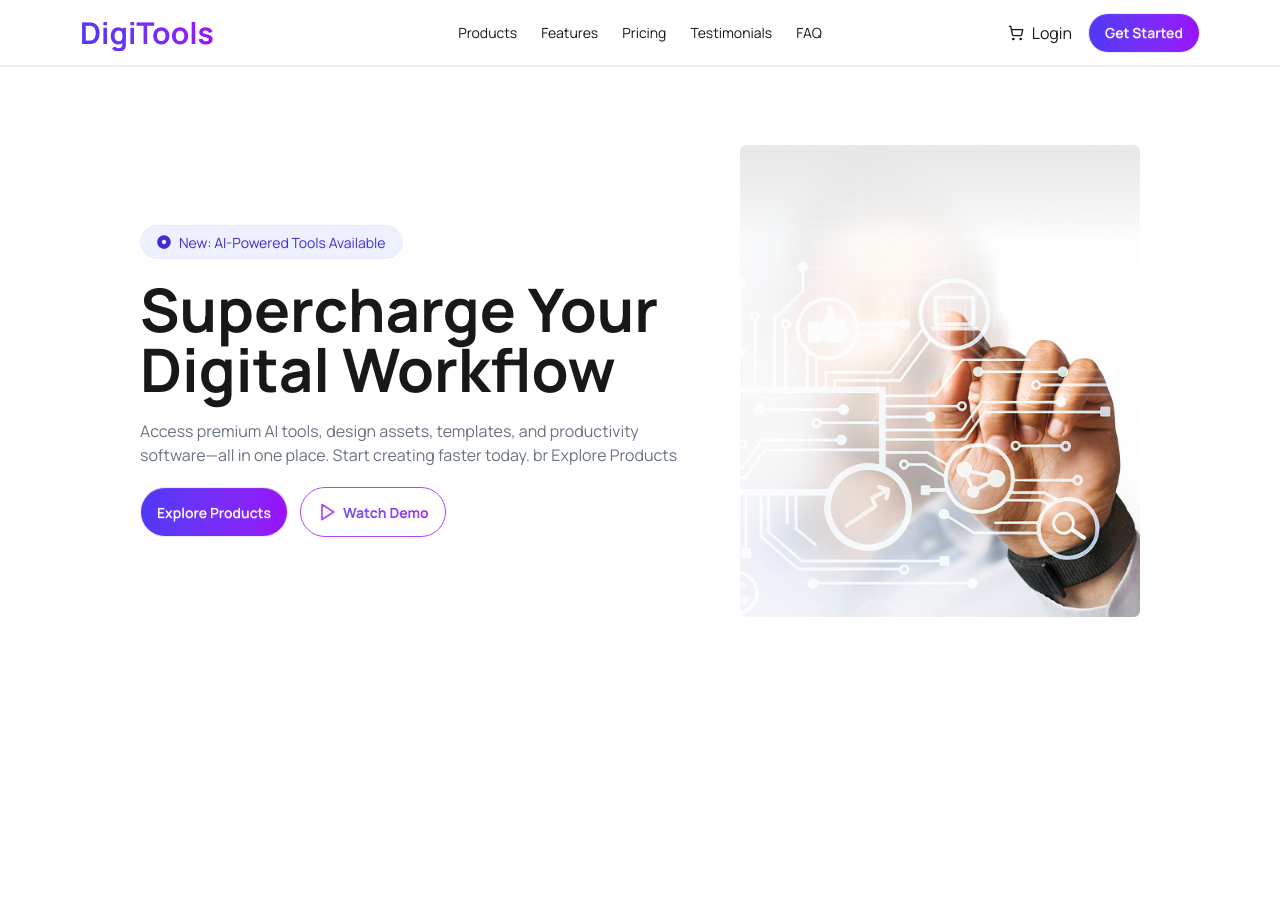
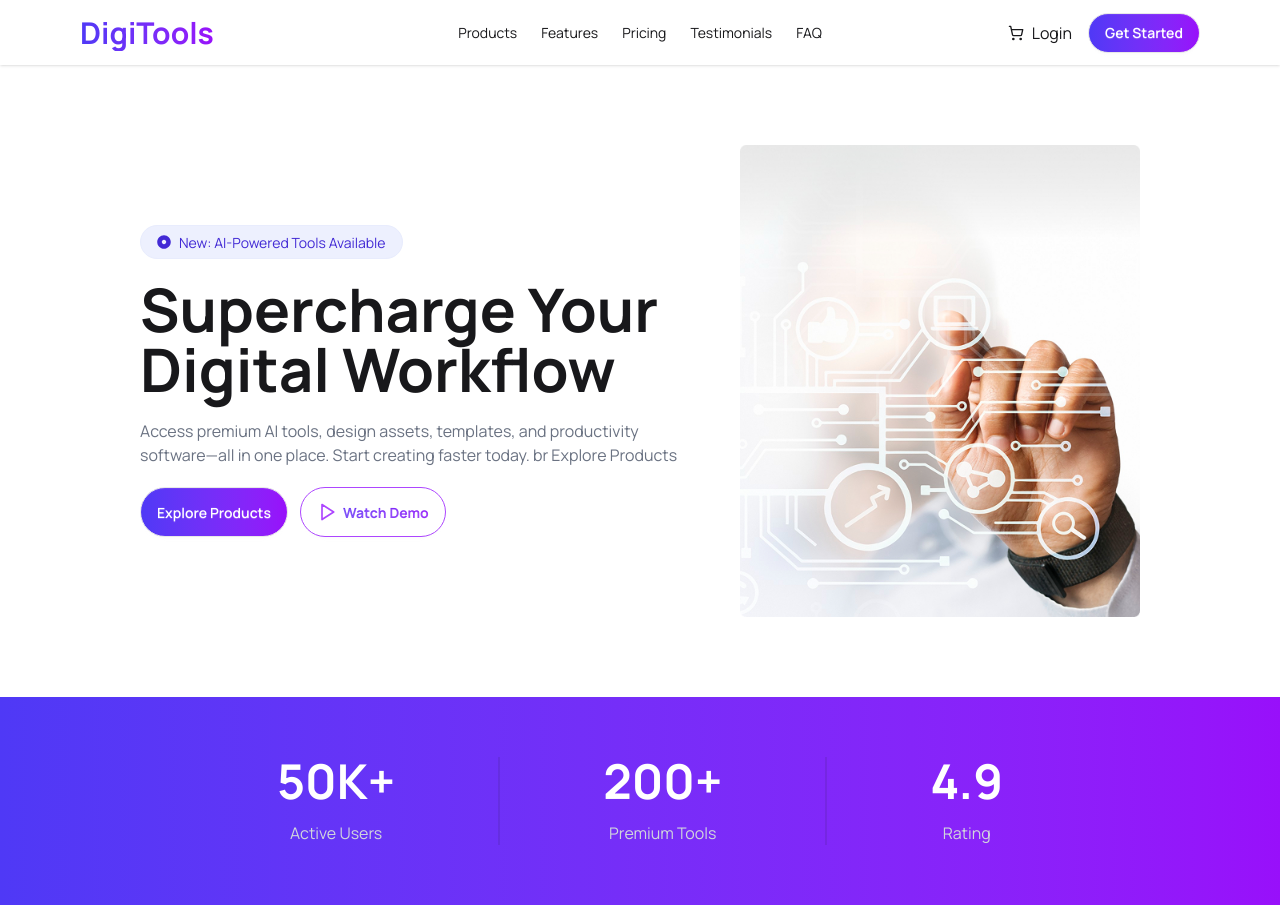
Before and after one commit to nayan12dey/Digitools-Platform, a React (Vite) app: page / in a window 1280 px wide. Before the commit the page ends 800 px from the top, so only its background shows below. Built offline with nearby package versions, Linux system fonts and the light colour scheme.

Commit message:
add Stats component and designed according to figma

```diff
--- a/src/App.jsx
+++ b/src/App.jsx
@@ -2,6 +2,7 @@
 import './App.css'
 import Banner from './component/Banner'
 import NavBar from './component/NavBar'
+import Stats from './component/Stats'
 
 function App() {
 
@@ -10,6 +11,7 @@ function App() {
     <>
       <NavBar></NavBar>
       <Banner></Banner>
+      <Stats></Stats>
     </>
   )
 }
--- /dev/null
+++ b/src/component/Stats.jsx
@@ -0,0 +1,49 @@
+
+import React from 'react';
+
+const Stats = () => {
+    return (
+        // <div className='bg-linear-to-r from-[#4F39F6] to-purple-600 mt-20 py-15 grid grid-cols-3 justify-center'>
+        //     <div className='flex flex-col justify-center items-center gap-4'>
+        //         <h3 className='text-white text-5xl font-bold'>50K+</h3>
+        //         <p className='text-gray-300'>Active Users</p>
+        //     </div>
+
+        //     <div className='flex flex-col justify-center items-center gap-4'>
+        //         <h3 className='text-white text-5xl font-bold'>200+</h3>
+        //         <p className='text-gray-300'>Premium Tools</p>
+        //     </div>
+        //     <div className='flex flex-col justify-center items-center gap-4'>
+        //         <h3 className='text-white text-5xl font-bold'>4.9</h3>
+        //         <p className='text-gray-300'>Rating</p>
+        //     </div>
+
+        // </div>
+
+        <div className="flex w-full flex-col lg:flex-row bg-linear-to-r from-[#4F39F6] to-purple-600 mt-20 p-15 mx-auto justify-around items-center">
+            <div className='flex gap-20'>
+                <div className='flex flex-col justify-center items-center gap-4 text-right'>
+                    <h3 className='text-white text-5xl font-bold'>50K+</h3>
+                    <p className='text-gray-300'>Active Users</p>
+                </div>
+                <div className="divider lg:divider-horizontal text-yellow-400"></div>
+
+                <div className='flex flex-col justify-center items-center gap-4'>
+                    <h3 className='text-white text-5xl font-bold'>200+</h3>
+                    <p className='text-gray-300'>Premium Tools</p>
+                </div>
+                <div className="divider lg:divider-horizontal"></div>
+
+                <div className='flex flex-col justify-center items-center gap-4'>
+                    <h3 className='text-white text-5xl font-bold'>4.9</h3>
+                    <p className='text-gray-300'>Rating</p>
+                </div>
+            </div>
+
+        </div>
+
+
+    );
+};
+
+export default Stats;
```
